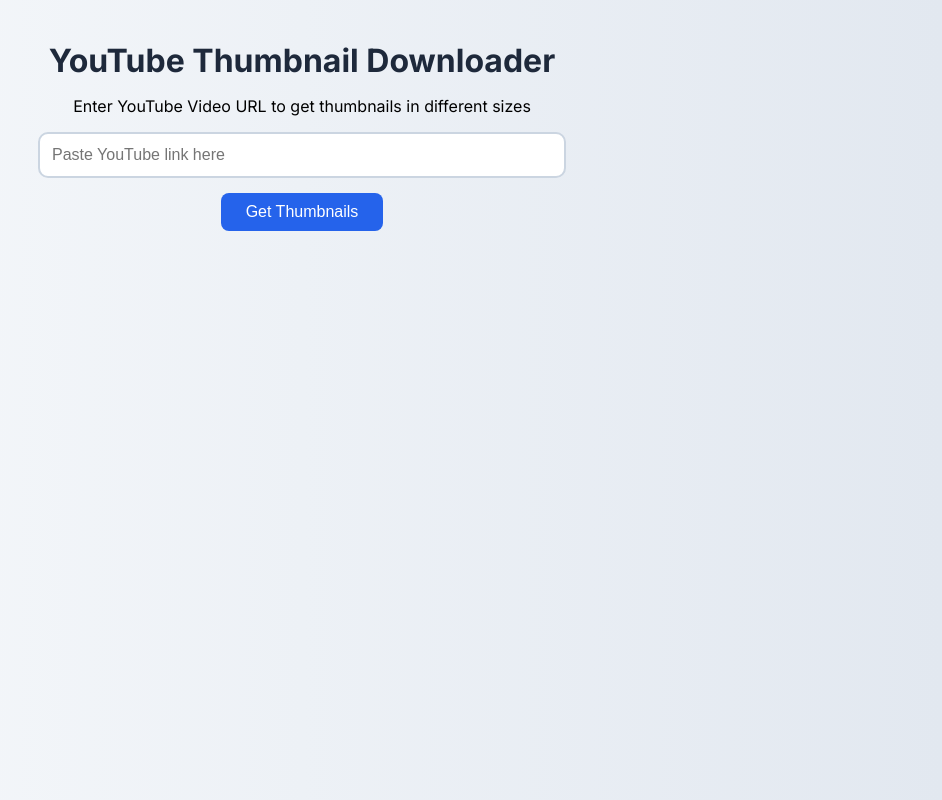
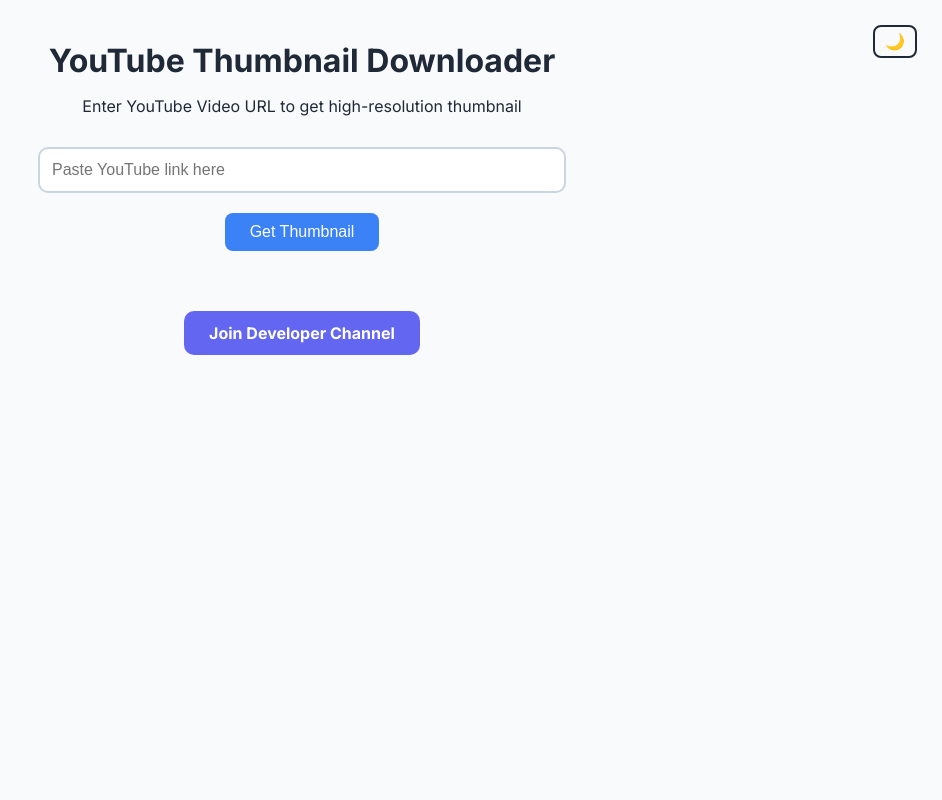
Before and after one commit to mrhuzi786/Yt-thumbnail, a plain HTML site: page index.html in a window 1280 px wide. Shown: the whole page, without its empty margins (338-1280 px from the left). Drawn offline with Linux system fonts and the light colour scheme.

Commit message:
Add files via upload

```diff
--- a/index.html
+++ b/index.html
@@ -7,15 +7,26 @@
   <title>YouTube Thumbnail Downloader</title>
   <link href="https://fonts.googleapis.com/css2?family=Inter:wght@400;700&display=swap" rel="stylesheet" />
   <style>
+    :root {
+      --bg-color: #f9fafb;
+      --text-color: #1f2937;
+      --card-color: #ffffff;
+    }
+    [data-theme='dark'] {
+      --bg-color: #1e293b;
+      --text-color: #f1f5f9;
+      --card-color: #334155;
+    }
     body {
       font-family: 'Inter', sans-serif;
-      background: linear-gradient(to right, #f8fafc, #e2e8f0);
+      background-color: var(--bg-color);
+      color: var(--text-color);
       margin: 0;
       padding: 20px;
       text-align: center;
+      transition: all 0.3s ease;
     }
     h1 {
-      color: #1e293b;
       margin-bottom: 10px;
     }
     input {
@@ -25,44 +36,60 @@
       font-size: 16px;
       border: 2px solid #cbd5e1;
       border-radius: 10px;
-      margin-bottom: 15px;
+      margin: 15px 0;
     }
     button {
       padding: 10px 25px;
       font-size: 16px;
-      background-color: #2563eb;
+      background-color: #3b82f6;
       color: white;
       border: none;
       border-radius: 8px;
       cursor: pointer;
-      transition: background-color 0.3s ease;
+      margin: 5px;
     }
     button:hover {
-      background-color: #1e40af;
+      background-color: #2563eb;
     }
-    .thumb-box {
+    .thumbnail {
       margin-top: 25px;
       animation: fadeIn 0.6s ease-in;
     }
-    .thumb-image {
+    .thumbnail img {
       width: 100%;
-      max-width: 500px;
+      max-width: 700px;
       border-radius: 12px;
-      box-shadow: 0 4px 10px rgba(0, 0, 0, 0.2);
-      margin-bottom: 10px;
+      box-shadow: 0 6px 15px rgba(0, 0, 0, 0.3);
     }
-    .download-btn {
+    .download-btn, .channel-btn {
       display: inline-block;
-      margin: 5px;
-      padding: 10px 18px;
+      margin-top: 10px;
+      padding: 12px 25px;
       background-color: #10b981;
-      color: #fff;
-      border-radius: 8px;
+      color: white;
+      border-radius: 10px;
       text-decoration: none;
-      font-weight: bold;
+      font-weight: 600;
     }
     .download-btn:hover {
       background-color: #059669;
+    }
+    .channel-btn {
+      background-color: #6366f1;
+    }
+    .channel-btn:hover {
+      background-color: #4f46e5;
+    }
+    .toggle-mode {
+      position: fixed;
+      top: 20px;
+      right: 20px;
+      background: none;
+      border: 2px solid var(--text-color);
+      color: var(--text-color);
+      padding: 5px 10px;
+      border-radius: 8px;
+      cursor: pointer;
     }
     @keyframes fadeIn {
       from { opacity: 0; transform: translateY(-10px); }
@@ -70,38 +97,36 @@
     }
   </style>
 </head>
-<body>
+<body data-theme="light">
+  <button class="toggle-mode" onclick="toggleTheme()">🌙</button>
   <h1>YouTube Thumbnail Downloader</h1>
-  <p>Enter YouTube Video URL to get thumbnails in different sizes</p>
+  <p>Enter YouTube Video URL to get high-resolution thumbnail</p>
   <input type="text" id="videoUrl" placeholder="Paste YouTube link here" />
   <br />
-  <button onclick="getThumbnails()">Get Thumbnails</button>
-
-  <div class="thumb-box" id="result"></div>
+  <button onclick="getThumbnail()">Get Thumbnail</button>
+  <div class="thumbnail" id="thumbnailResult"></div>
+  <br />
+  <a class="channel-btn" href="https://whatsapp.com/channel/0029VacWEfMAYlUJvpt7531g" target="_blank">Join Developer Channel</a>
 
   <script>
-    function getThumbnails() {
-      const url = document.getElementById('videoUrl').value;
+    function getThumbnail() {
+      const url = document.getElementById('videoUrl').value.trim();
       const videoId = url.split('v=')[1]?.split('&')[0] || url.split('/').pop();
       if (!videoId) return alert('Invalid YouTube URL');
 
-      const sizes = {
-        'Small (320x180)': `https://img.youtube.com/vi/${videoId}/1.jpg`,
-        'Medium (480x360)': `https://img.youtube.com/vi/${videoId}/2.jpg`,
-        'Large (1280x720)': `https://img.youtube.com/vi/${videoId}/maxresdefault.jpg`
-      };
+      const src = `https://img.youtube.com/vi/${videoId}/maxresdefault.jpg`;
+      const html = `
+        <img src="\${src}" alt="Thumbnail" />
+        <br />
+        <a class="download-btn" href="\${src}" download="thumbnail.jpg">Download Thumbnail</a>
+      `;
+      document.getElementById('thumbnailResult').innerHTML = html;
+    }
 
-      let html = '';
-      for (let [label, src] of Object.entries(sizes)) {
-        html += `
-          <h3>${label}</h3>
-          <img src="${src}" class="thumb-image" alt="${label}" />
-          <br />
-          <a class="download-btn" href="${src}" download>Download</a>
-        `;
-      }
-
-      document.getElementById('result').innerHTML = html;
+    function toggleTheme() {
+      const body = document.body;
+      const current = body.getAttribute('data-theme');
+      body.setAttribute('data-theme', current === 'dark' ? 'light' : 'dark');
     }
   </script>
 </body>
```
